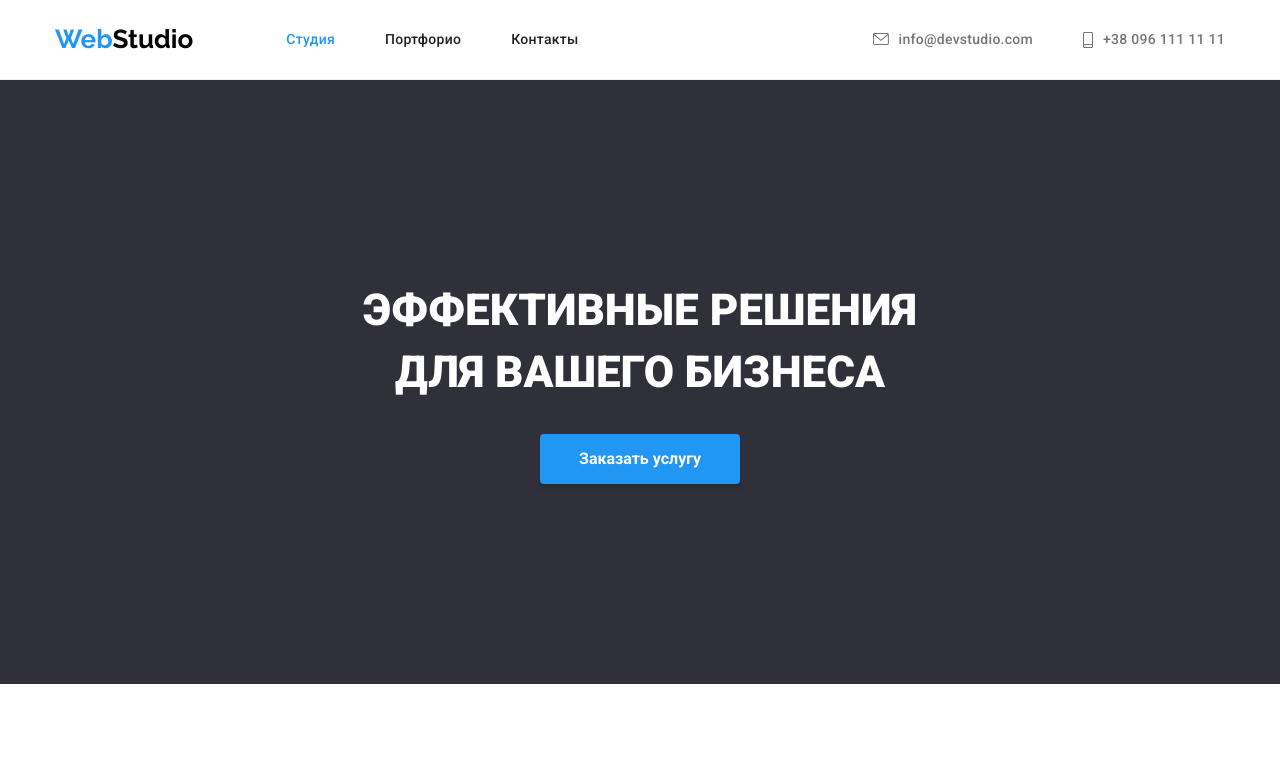
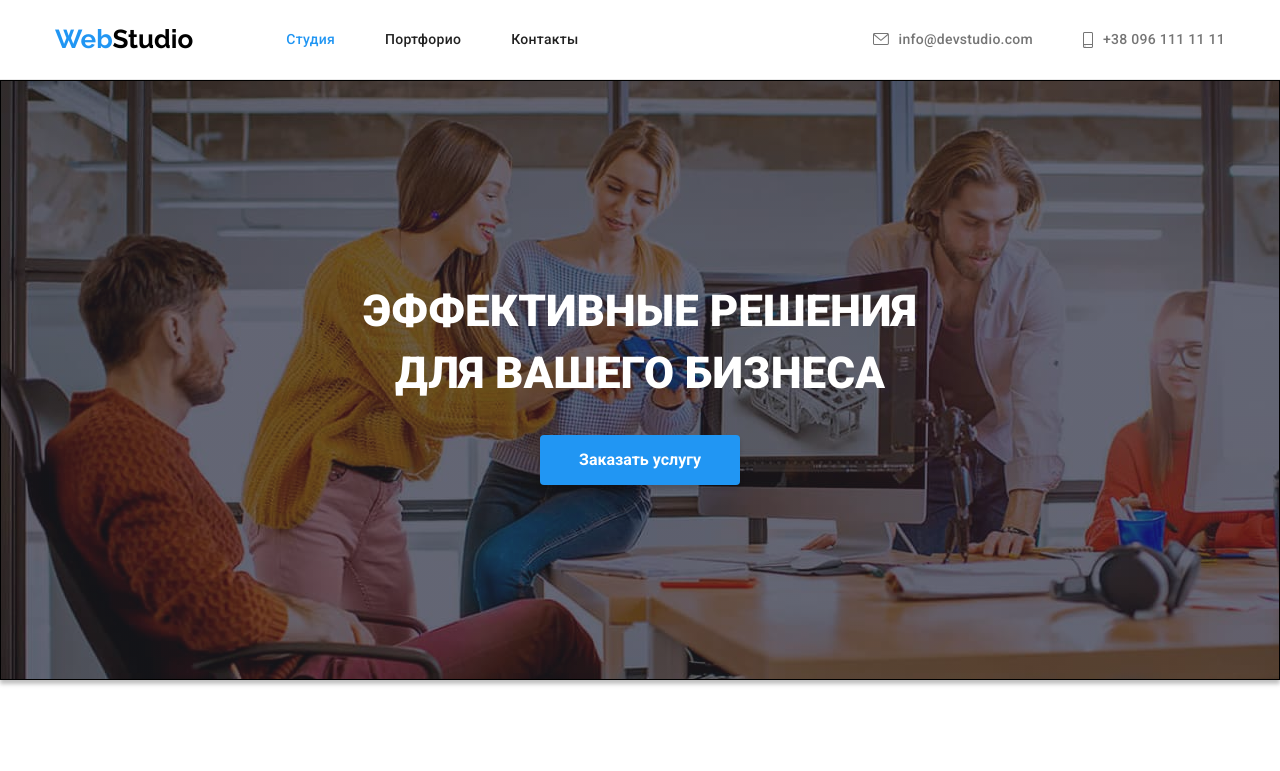
Before and after one commit to OlehSolomka/goit-markup-hw-04, a plain HTML site: page index.html in a window 1280 px wide. Shown: the top 771 px of the page. Drawn offline with nearby package versions, Linux system fonts and the light colour scheme.

```diff
--- a/css/styles.css
+++ b/css/styles.css
@@ -14,6 +14,7 @@
   --contact-color-footer: rgba(255, 255, 255, 0.6);
   --icon-bg-color: #f5f4fa;
   --sotial-link-bg-footer: rgba(255, 255, 255, 0.1);
+  --gradient: rgba(47, 48, 58, 0.4);
 }
 
 body {
@@ -57,6 +58,7 @@ p {
 .page-header {
   border-bottom: 1px solid #ececec;
 }
+
 .header {
   display: flex;
   align-items: center;
@@ -147,10 +149,20 @@ p {
 }
 
 .hero-page {
-  background-color: var(--section-background);
-  text-align: center;
+  max-width: 1600px;
+  height: 600px;
+  margin-left: auto;
+  margin-right: auto;
   padding-top: 200px;
   padding-bottom: 200px;
+
+  text-align: center;
+
+  background-image: linear-gradient(to right, var(--gradient), var(--gradient)),
+    url("/img/background.jpg");
+
+  border: 1px solid #000000;
+  box-shadow: 0px 4px 4px rgba(0, 0, 0, 0.25);
 }
 .hero-header {
   color: var(--text-color-third);
@@ -240,6 +252,9 @@ p {
 }
 .team-list {
   background-color: var(--main-page-background);
+  box-shadow: 0px 1px 3px rgba(0, 0, 0, 0.12), 0px 1px 1px rgba(0, 0, 0, 0.14),
+    0px 2px 1px rgba(0, 0, 0, 0.2);
+  border-radius: 4px;
 }
 .team-list:not(:last-child) {
   margin-right: 30px;
@@ -343,6 +358,11 @@ p {
 .portfolio li {
   display: block;
   max-width: 100%;
+}
+.portfolio li:hover {
+  cursor: pointer;
+  box-shadow: 0px 1px 1px rgba(0, 0, 0, 0.12), 0px 4px 4px rgba(0, 0, 0, 0.06),
+    1px 4px 6px rgba(0, 0, 0, 0.16);
 }
 .border {
   border: 1px solid #eeeeee;
```
Also changed, not shown: img/background.jpg (added).
